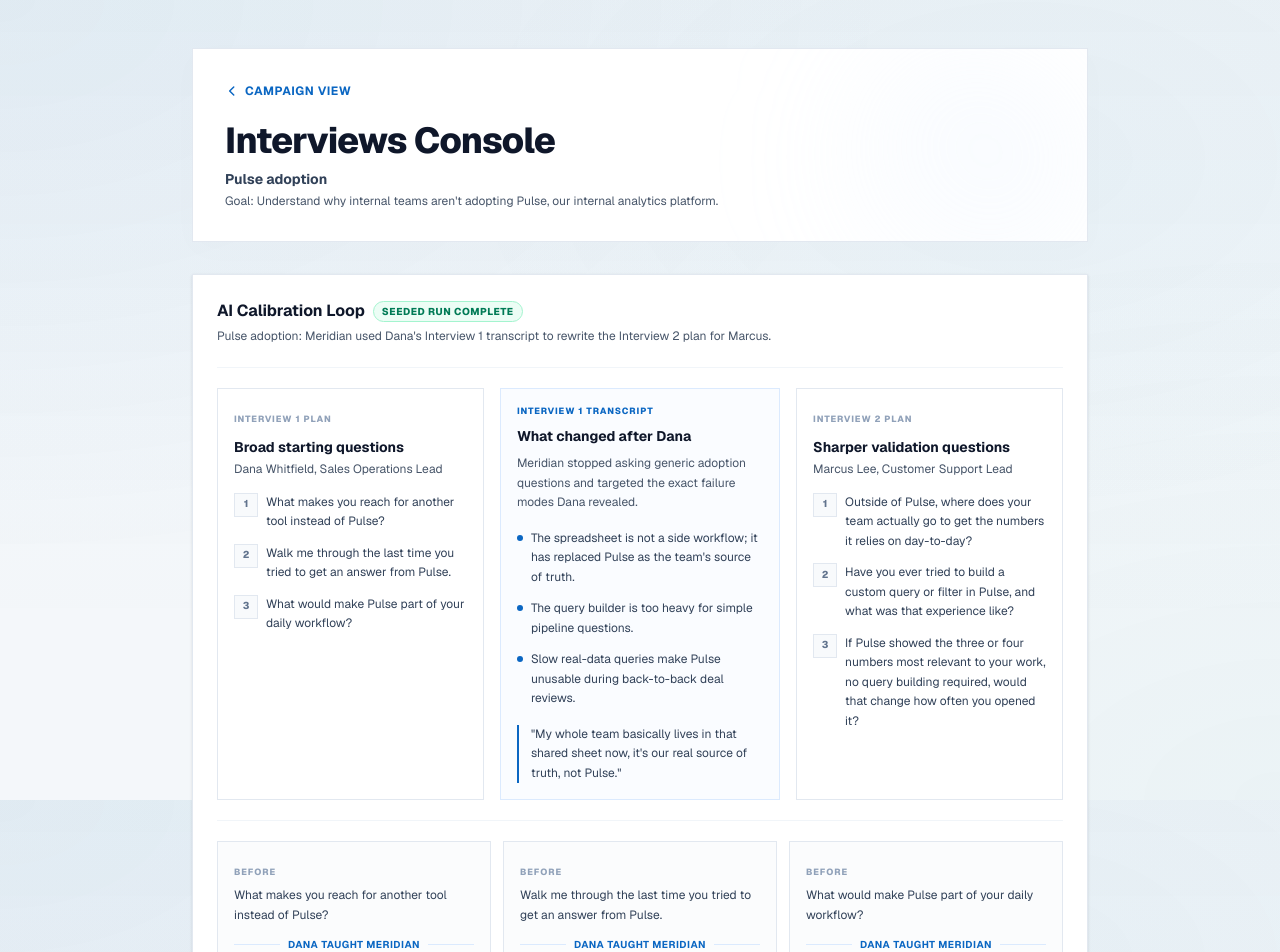
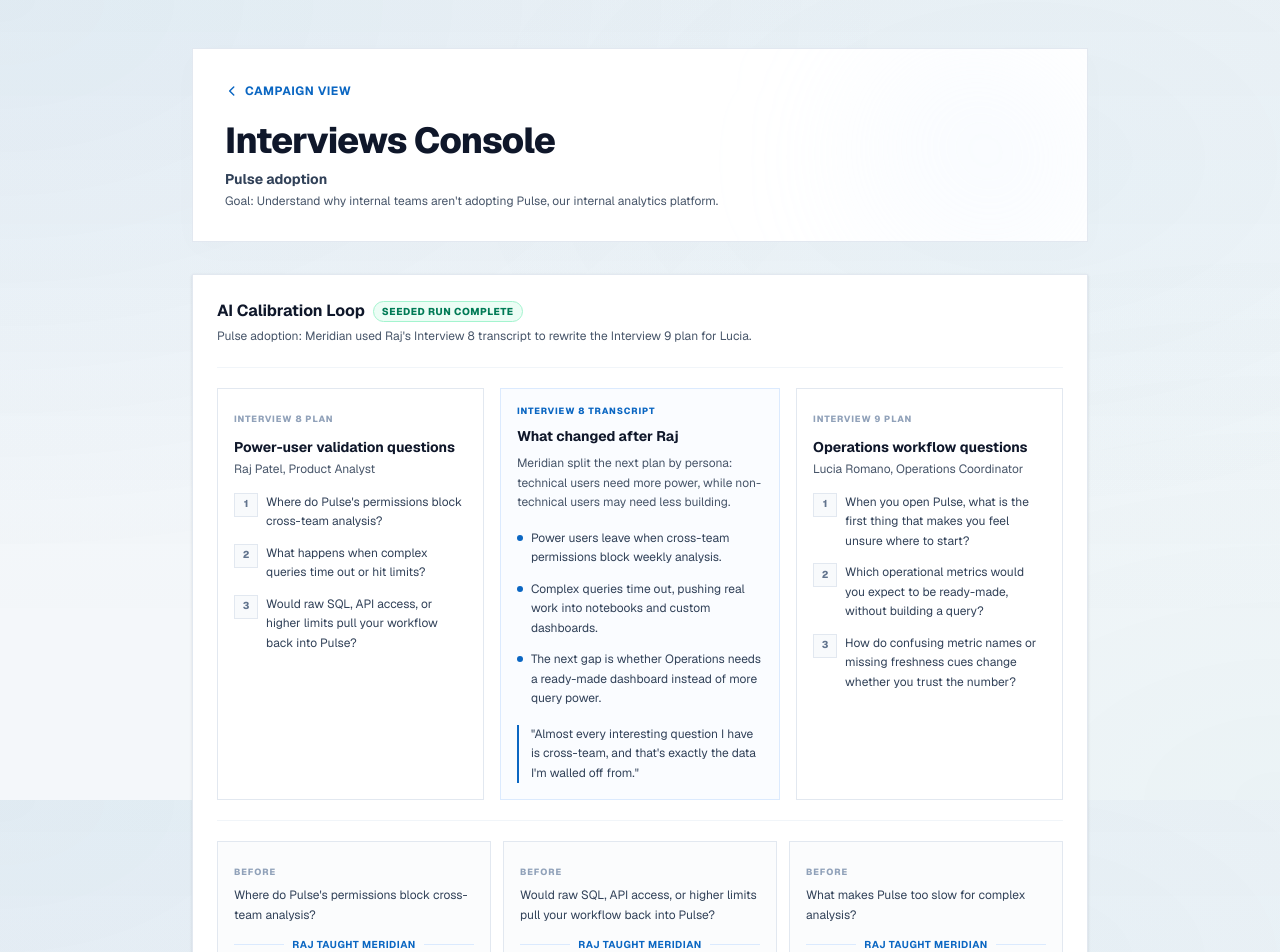
Before and after one commit to joshua-schiller/meridian, a Next.js app in the folder apps/web/: page /campaigns/pulse-adoption/interviews in a window 1280 px wide. Shown: the top 952 px of the page. Built offline with nearby package versions, Linux system fonts and the light colour scheme.

Commit message:
Align Pulse calibration loop with sync demo

```diff
--- a/apps/web/src/app/campaigns/[campaignId]/CampaignProgressPanel.tsx
+++ b/apps/web/src/app/campaigns/[campaignId]/CampaignProgressPanel.tsx
@@ -177,6 +177,48 @@ export default function CampaignProgressPanel({ campaign }: CampaignProgressPane
           </ol>
         </section>
       )}
+
+      {campaign.id === "pulse-adoption" && (
+        <section className="bg-[var(--panel)] border border-[var(--line)] p-4 shadow-sm">
+          <div className="flex items-start justify-between gap-3 border-b border-[var(--line)] pb-3">
+            <div>
+              <h2 className="text-xs font-bold uppercase tracking-wider text-[var(--foreground)]">
+                AI Calibration Loop
+              </h2>
+              <p className="mt-1 text-[11px] leading-relaxed text-[var(--muted)]">
+                Interview 8 shaped the Interview 9 plan.
+              </p>
+            </div>
+            <span className={`shrink-0 border px-2 py-0.5 text-[9px] font-bold uppercase tracking-wider ${isSynced ? "border-emerald-200 bg-emerald-50 text-emerald-700" : "border-blue-200 bg-blue-50 text-[var(--accent)]"}`}>
+              {isSynced ? "Interview 9 Complete" : "Interview 9 Queued"}
+            </span>
+          </div>
+
+          <div className="mt-4 space-y-3">
+            <div className="grid grid-cols-[4.5rem_minmax(0,1fr)] gap-3 text-xs leading-relaxed">
+              <span className="text-[9px] font-extrabold uppercase tracking-widest text-slate-400">
+                Signal
+              </span>
+              <p className="text-slate-700">
+                Raj showed that power users need cross-team access, higher limits, and fewer guardrails.
+              </p>
+            </div>
+            <div className="grid grid-cols-[4.5rem_minmax(0,1fr)] gap-3 text-xs leading-relaxed">
+              <span className="text-[9px] font-extrabold uppercase tracking-widest text-[var(--accent)]">
+                Shift
+              </span>
+              <p className="font-semibold text-[var(--foreground)]">
+                Meridian used that contrast to ask Lucia whether non-technical Operations users need ready-made dashboards, clearer metric names, and freshness cues.
+              </p>
+            </div>
+            <p className="border-t border-slate-100 pt-3 text-[11px] leading-relaxed text-[var(--muted)]">
+              {isSynced
+                ? "Lucia's completed interview now updates the campaign from 8/10 to 9/10 and strengthens the non-technical dashboard finding."
+                : "Click sync to simulate Lucia's completed interview and promote the loop from 8/10 to 9/10."}
+            </p>
+          </div>
+        </section>
+      )}
     </div>
   );
 }
--- a/apps/web/src/app/campaigns/[campaignId]/interviews/CampaignCalibrationTimeline.tsx
+++ b/apps/web/src/app/campaigns/[campaignId]/interviews/CampaignCalibrationTimeline.tsx
@@ -4,19 +4,19 @@ import { Campaign } from "@/lib/campaigns";
 
 const pulseQuestionProgression = [
   {
-    before: "What makes you reach for another tool instead of Pulse?",
-    evidence: "Dana's team treats a shared spreadsheet as the real source of truth.",
-    after: "Outside of Pulse, where does your team actually go to get the numbers it relies on day-to-day?",
+    before: "Where do Pulse's permissions block cross-team analysis?",
+    evidence: "Raj hit weekly permission walls when he tried to compare funnel data across teams.",
+    after: "When you open Pulse, what is the first thing that makes you feel unsure where to start?",
   },
   {
-    before: "Walk me through the last time you tried to get an answer from Pulse.",
-    evidence: "The blocker was not awareness; it was the query builder, joins, filters, and slow full-quarter loads.",
-    after: "Have you ever tried to build a custom query or filter in Pulse, and what was that experience like?",
+    before: "Would raw SQL, API access, or higher limits pull your workflow back into Pulse?",
+    evidence: "Raj needed more power, but the next gap was whether non-technical teams need the opposite: less building.",
+    after: "Which operational metrics would you expect to be ready-made, without building a query?",
   },
   {
-    before: "What would make Pulse part of your daily workflow?",
-    evidence: "Dana's unlock was a simple, fast path to the few numbers she needs in meetings.",
-    after: "If Pulse showed the three or four numbers most relevant to your work, no query building required, would that change how often you opened it?",
+    before: "What makes Pulse too slow for complex analysis?",
+    evidence: "Raj's timeout story reinforced performance, while Lucia's plan needed to probe freshness and metric clarity.",
+    after: "How do confusing metric names or missing freshness cues change whether you trust the number?",
   },
 ];
 
@@ -186,39 +186,39 @@ function PulseCalibrationTimeline() {
             </span>
           </div>
           <p className="mt-1 max-w-2xl text-xs leading-relaxed text-[var(--muted)]">
-            Pulse adoption: Meridian used Dana's Interview 1 transcript to rewrite the Interview 2 plan for Marcus.
+            Pulse adoption: Meridian used Raj's Interview 8 transcript to rewrite the Interview 9 plan for Lucia.
           </p>
         </div>
       </div>
 
       <div className="grid gap-4 lg:grid-cols-[minmax(0,1fr)_minmax(0,1.05fr)_minmax(0,1fr)]">
         <PlanColumn
-          eyebrow="Interview 1 plan"
-          title="Broad starting questions"
-          detail="Dana Whitfield, Sales Operations Lead"
+          eyebrow="Interview 8 plan"
+          title="Power-user validation questions"
+          detail="Raj Patel, Product Analyst"
           questions={[
-            "What makes you reach for another tool instead of Pulse?",
-            "Walk me through the last time you tried to get an answer from Pulse.",
-            "What would make Pulse part of your daily workflow?",
+            "Where do Pulse's permissions block cross-team analysis?",
+            "What happens when complex queries time out or hit limits?",
+            "Would raw SQL, API access, or higher limits pull your workflow back into Pulse?",
           ]}
         />
 
         <div className="border border-blue-100 bg-blue-50/30 p-4">
           <div className="flex items-center justify-between gap-3">
             <span className="text-[9px] font-extrabold uppercase tracking-widest text-[var(--accent)]">
-              Interview 1 transcript
+              Interview 8 transcript
             </span>
           </div>
-          <h4 className="mt-2 text-sm font-bold text-[var(--foreground)]">What changed after Dana</h4>
+          <h4 className="mt-2 text-sm font-bold text-[var(--foreground)]">What changed after Raj</h4>
           <p className="mt-2 text-xs leading-relaxed text-[var(--muted)]">
-            Meridian stopped asking generic adoption questions and targeted the exact failure modes Dana revealed.
+            Meridian split the next plan by persona: technical users need more power, while non-technical users may need less building.
           </p>
 
           <ul className="mt-4 grid gap-3">
             {[
-              "The spreadsheet is not a side workflow; it has replaced Pulse as the team's source of truth.",
-              "The query builder is too heavy for simple pipeline questions.",
-              "Slow real-data queries make Pulse unusable during back-to-back deal reviews.",
+              "Power users leave when cross-team permissions block weekly analysis.",
+              "Complex queries time out, pushing real work into notebooks and custom dashboards.",
+              "The next gap is whether Operations needs a ready-made dashboard instead of more query power.",
             ].map((learning) => (
               <li key={learning} className="flex gap-2 text-xs leading-relaxed text-slate-700">
                 <span className="mt-1.5 h-1.5 w-1.5 shrink-0 rounded-full bg-[var(--accent)]" />
@@ -228,18 +228,18 @@ function PulseCalibrationTimeline() {
           </ul>
 
           <blockquote className="mt-4 border-l-2 border-[var(--accent)] pl-3 text-xs leading-relaxed text-slate-700">
-            "My whole team basically lives in that shared sheet now, it's our real source of truth, not Pulse."
+            "Almost every interesting question I have is cross-team, and that's exactly the data I'm walled off from."
           </blockquote>
         </div>
 
         <PlanColumn
-          eyebrow="Interview 2 plan"
-          title="Sharper validation questions"
-          detail="Marcus Lee, Customer Support Lead"
+          eyebrow="Interview 9 plan"
+          title="Operations workflow questions"
+          detail="Lucia Romano, Operations Coordinator"
           questions={[
-            "Outside of Pulse, where does your team actually go to get the numbers it relies on day-to-day?",
-            "Have you ever tried to build a custom query or filter in Pulse, and what was that experience like?",
-            "If Pulse showed the three or four numbers most relevant to your work, no query building required, would that change how often you opened it?",
+            "When you open Pulse, what is the first thing that makes you feel unsure where to start?",
+            "Which operational metrics would you expect to be ready-made, without building a query?",
+            "How do confusing metric names or missing freshness cues change whether you trust the number?",
           ]}
         />
       </div>
@@ -255,7 +255,7 @@ function PulseCalibrationTimeline() {
 
               <div className="my-3 flex items-center gap-2 text-[10px] font-bold uppercase tracking-wider text-[var(--accent)]">
                 <span className="h-px flex-1 bg-blue-100" />
-                Dana taught Meridian
+                Raj taught Meridian
                 <span className="h-px flex-1 bg-blue-100" />
               </div>
 
@@ -263,7 +263,7 @@ function PulseCalibrationTimeline() {
 
               <div className="mt-3 border-t border-slate-200 pt-3">
                 <span className="text-[9px] font-extrabold uppercase tracking-widest text-[var(--accent)]">
-                  Interview 2
+                  Interview 9
                 </span>
                 <p className="mt-1 text-xs font-semibold leading-relaxed text-[var(--foreground)]">
                   {shift.after}
```
